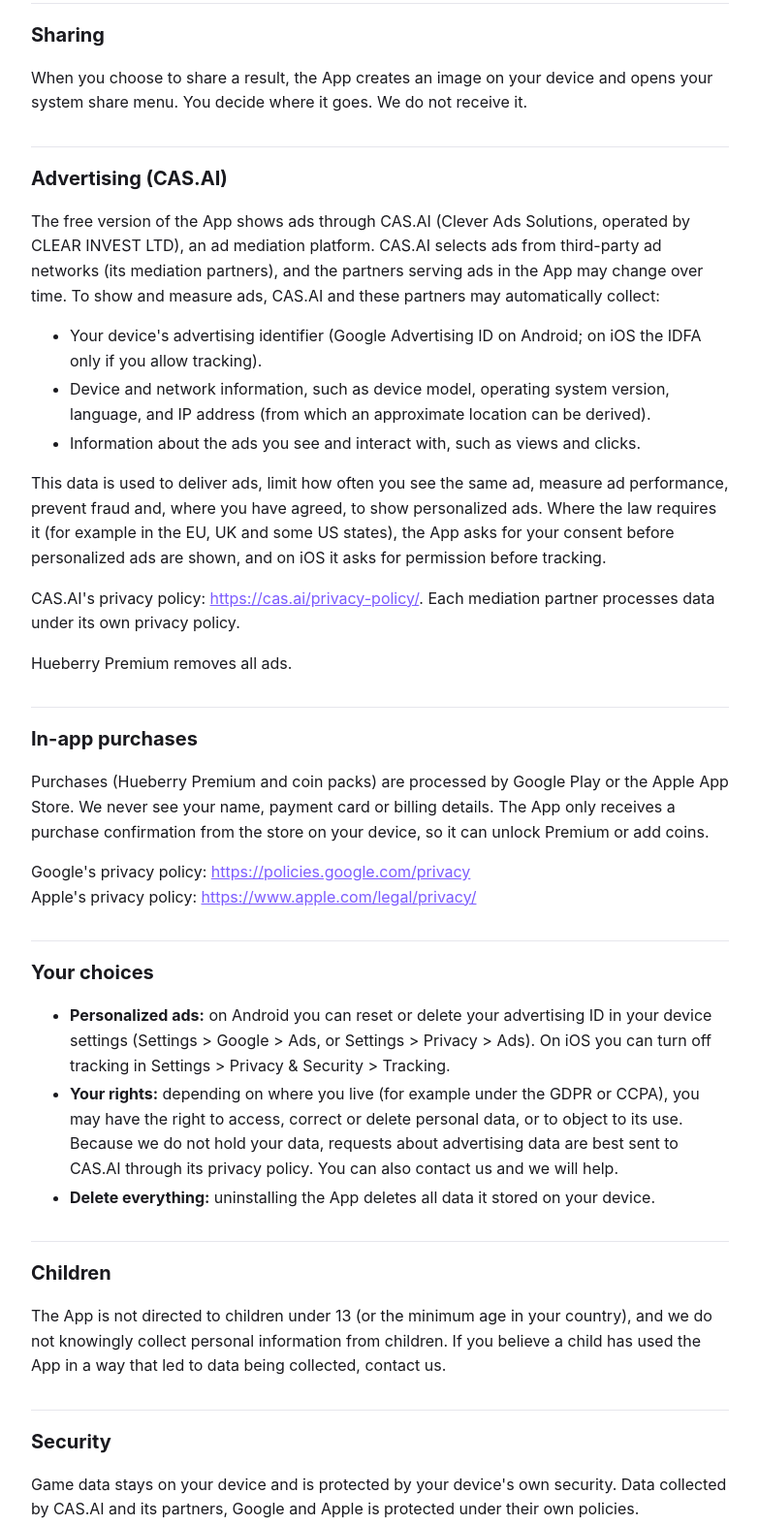
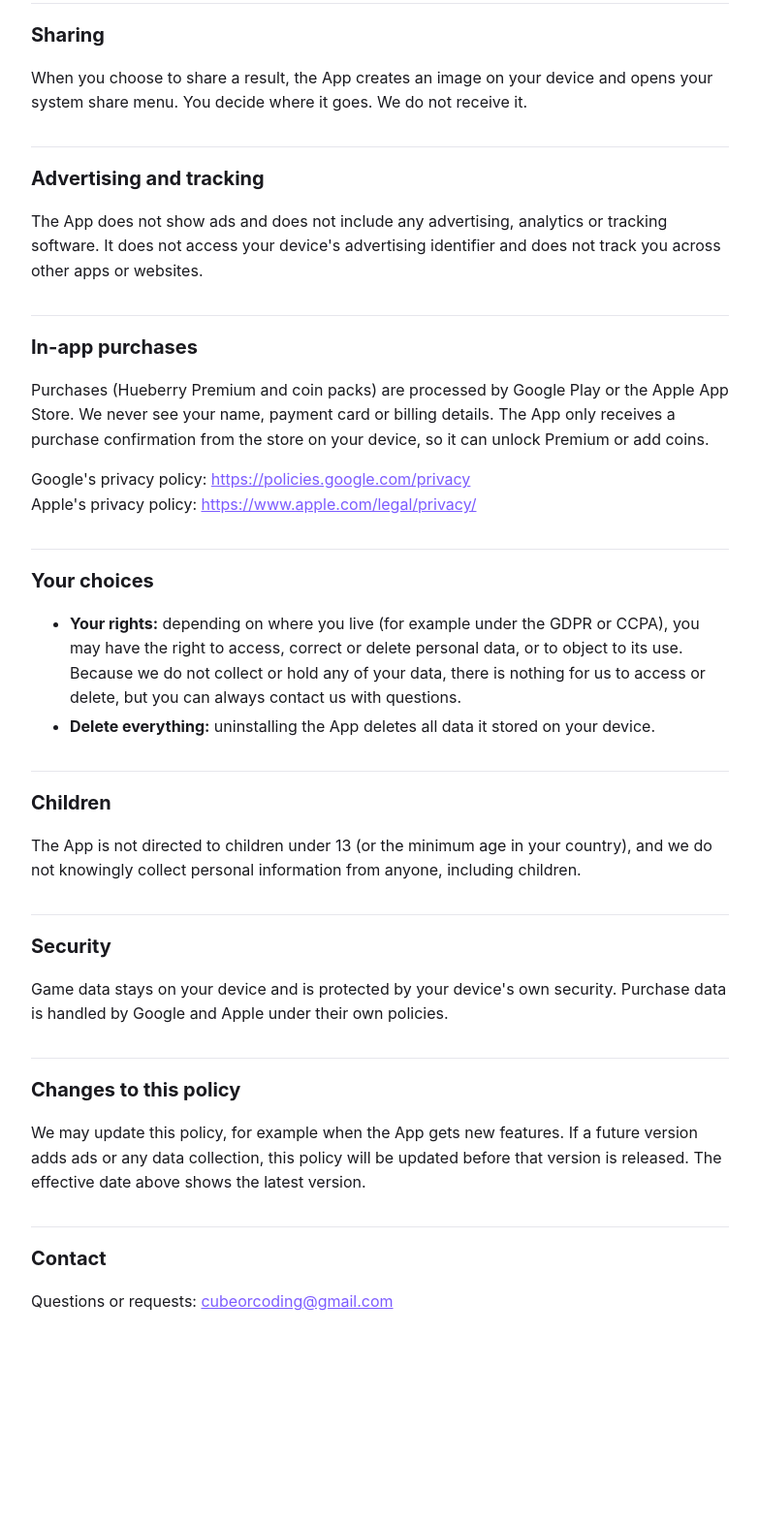
Before and after one commit to Olivera2708/hueberry-legal, a plain HTML site: page privacy.html in a window 1280 px wide. Shown: the part 856-2429 px from the top of the page at 97% size, without its empty margins (248-1031 px from the left). After the commit the page ends 2291 px from the top, so only its background shows below. Drawn offline with Linux system fonts and the light colour scheme.

Commit message:
Update privacy.html

```diff
--- a/privacy.html
+++ b/privacy.html
@@ -19,11 +19,11 @@
 <body>
 <main>
 <h1>Hueberry Privacy Policy</h1>
-<p class="date">Effective date: November 12, 2026</p>
+<p class="date">Effective date: November 14, 2026</p>
 
 <p>This policy explains how the Hueberry mobile game (the "App"), made by cubeorcoding ("we", "us"), handles information. It applies to the App on Android and iOS.</p>
 
-<p><strong>In short:</strong> Hueberry has no accounts and we do not run any server that receives your data. Your game progress stays on your device. Ads are provided through CAS.AI (Clever Ads Solutions) and its advertising partners, and purchases are processed by Google Play or the Apple App Store. Those companies collect some data as described below.</p>
+<p><strong>In short:</strong> Hueberry does not collect any personal data. There are no accounts, no ads, no analytics and no tracking, and we do not run any server that receives your data. Your game progress stays on your device. Purchases are processed by Google Play or the Apple App Store.</p>
 
 <h2>Information stored on your device</h2>
 <p>The App saves the following only on your device, so the game works and remembers your progress:</p>
@@ -40,16 +40,8 @@
 <h2>Sharing</h2>
 <p>When you choose to share a result, the App creates an image on your device and opens your system share menu. You decide where it goes. We do not receive it.</p>
 
-<h2>Advertising (CAS.AI)</h2>
-<p>The free version of the App shows ads through CAS.AI (Clever Ads Solutions, operated by CLEAR INVEST LTD), an ad mediation platform. CAS.AI selects ads from third-party ad networks (its mediation partners), and the partners serving ads in the App may change over time. To show and measure ads, CAS.AI and these partners may automatically collect:</p>
-<ul>
-  <li>Your device's advertising identifier (Google Advertising ID on Android; on iOS the IDFA only if you allow tracking).</li>
-  <li>Device and network information, such as device model, operating system version, language, and IP address (from which an approximate location can be derived).</li>
-  <li>Information about the ads you see and interact with, such as views and clicks.</li>
-</ul>
-<p>This data is used to deliver ads, limit how often you see the same ad, measure ad performance, prevent fraud and, where you have agreed, to show personalized ads. Where the law requires it (for example in the EU, UK and some US states), the App asks for your consent before personalized ads are shown, and on iOS it asks for permission before tracking.</p>
-<p>CAS.AI's privacy policy: <a href="https://cas.ai/privacy-policy/">https://cas.ai/privacy-policy/</a>. Each mediation partner processes data under its own privacy policy.</p>
-<p>Hueberry Premium removes all ads.</p>
+<h2>Advertising and tracking</h2>
+<p>The App does not show ads and does not include any advertising, analytics or tracking software. It does not access your device's advertising identifier and does not track you across other apps or websites.</p>
 
 <h2>In-app purchases</h2>
 <p>Purchases (Hueberry Premium and coin packs) are processed by Google Play or the Apple App Store. We never see your name, payment card or billing details. The App only receives a purchase confirmation from the store on your device, so it can unlock Premium or add coins.</p>
@@ -58,19 +50,18 @@ Apple's privacy policy: <a href="https://www.apple.com/legal/privacy/">https://w
 
 <h2>Your choices</h2>
 <ul>
-  <li><strong>Personalized ads:</strong> on Android you can reset or delete your advertising ID in your device settings (Settings &gt; Google &gt; Ads, or Settings &gt; Privacy &gt; Ads). On iOS you can turn off tracking in Settings &gt; Privacy &amp; Security &gt; Tracking.</li>
-  <li><strong>Your rights:</strong> depending on where you live (for example under the GDPR or CCPA), you may have the right to access, correct or delete personal data, or to object to its use. Because we do not hold your data, requests about advertising data are best sent to CAS.AI through its privacy policy. You can also contact us and we will help.</li>
+  <li><strong>Your rights:</strong> depending on where you live (for example under the GDPR or CCPA), you may have the right to access, correct or delete personal data, or to object to its use. Because we do not collect or hold any of your data, there is nothing for us to access or delete, but you can always contact us with questions.</li>
   <li><strong>Delete everything:</strong> uninstalling the App deletes all data it stored on your device.</li>
 </ul>
 
 <h2>Children</h2>
-<p>The App is not directed to children under 13 (or the minimum age in your country), and we do not knowingly collect personal information from children. If you believe a child has used the App in a way that led to data being collected, contact us.</p>
+<p>The App is not directed to children under 13 (or the minimum age in your country), and we do not knowingly collect personal information from anyone, including children.</p>
 
 <h2>Security</h2>
-<p>Game data stays on your device and is protected by your device's own security. Data collected by CAS.AI and its partners, Google and Apple is protected under their own policies.</p>
+<p>Game data stays on your device and is protected by your device's own security. Purchase data is handled by Google and Apple under their own policies.</p>
 
 <h2>Changes to this policy</h2>
-<p>We may update this policy, for example when the App gets new features. The effective date above shows the latest version. Significant changes will be noted in the App's store listing.</p>
+<p>We may update this policy, for example when the App gets new features. If a future version adds ads or any data collection, this policy will be updated before that version is released. The effective date above shows the latest version.</p>
 
 <h2>Contact</h2>
 <p>Questions or requests: <a href="mailto:cubeorcoding@gmail.com">cubeorcoding@gmail.com</a></p>
```
